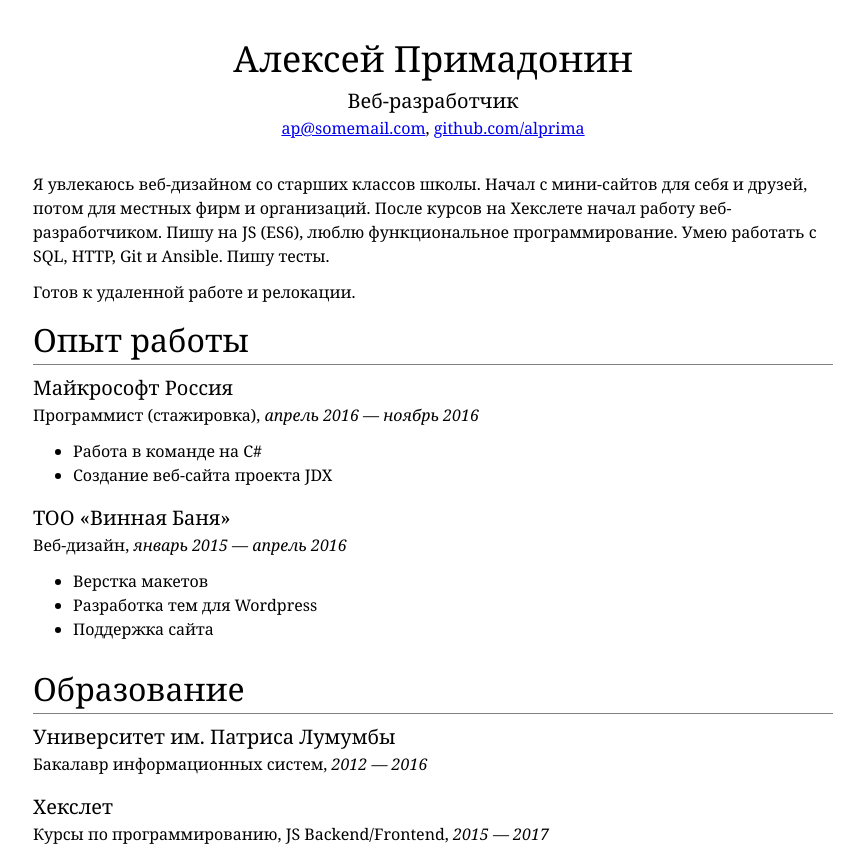
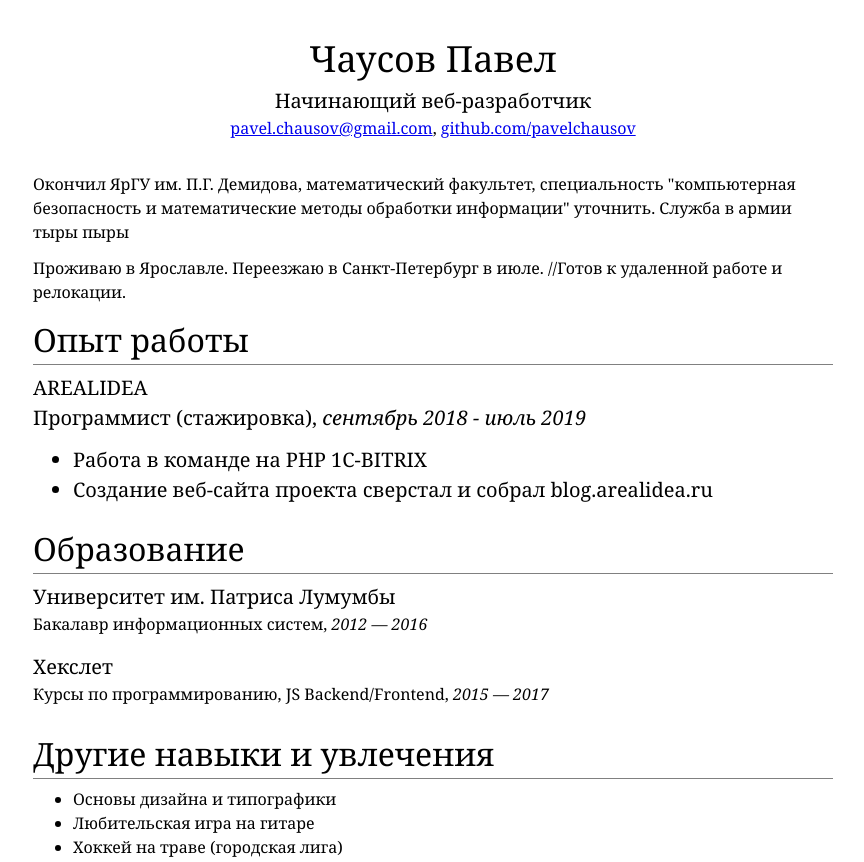
Before and after one commit to PavelChausov/pavelchausov.github.io, a plain HTML site: page index.html in a window 1280 px wide. Shown: the top 862 px of the page, without its empty margins (207-1071 px from the left). Drawn offline with Linux system fonts and the light colour scheme.

Commit message:
Update index.html

```diff
--- a/index.html
+++ b/index.html
@@ -3,52 +3,43 @@
   <head>
     <meta charset="UTF-8">
     <link rel="stylesheet" type="text/css" href="style.css">
-    <title>Резюме Алексей Примадонин</title>
+    <title>Резюме Павел Чаусов </title>
   </head>
 
   <body>
     <div id="header">
-      <h1>Алексей Примадонин</h1>
-      <h3>Веб-разработчик</h3>
+      <h1>Чаусов Павел</h1>
+      <h3>Начинающий веб-разработчик</h3>
       <p>
-        <a href="mailto:ap@somemail.com">ap@somemail.com</a>,
-        <a href="https://github.com/alprima">github.com/alprima</a>
+        <a href="mailto:pavel.chausov@gmail.com">pavel.chausov@gmail.com</a>,
+        <a href="https://github.com/pavelchausov">github.com/pavelchausov</a>
       </p>
     </div>
 
     <div id="main">
       <p>
-        Я увлекаюсь веб-дизайном со старших классов школы. Начал с мини-сайтов для себя и друзей, потом для местных фирм и организаций. После курсов на Хекслете начал работу веб-разработчиком. Пишу на JS (ES6), люблю функциональное программирование. Умею работать с SQL, HTTP, Git и Ansible. Пишу тесты.
+        Окончил ЯрГУ им. П.Г. Демидова, математический факультет, специальность "компьютерная безопасность и математические методы обработки информации" уточнить.
+        Служба в армии тыры пыры
       </p>
 
       <p>
-        Готов к удаленной работе и релокации.
+        Проживаю в Ярославле. Переезжаю в Санкт-Петербург в июле.
+        //Готов к удаленной работе и релокации.
       </p>
 
       <div class="main_section">
         <h2>Опыт работы</h2>
 
         <div class="main_section_item">
-          <h3>Майкрософт Россия</h3>
-          <p>Программист (стажировка), <i>апрель 2016 — ноябрь 2016</i></p>
+          <h3>AREALIDEA
+          <p>Программист (стажировка), <i>сентябрь 2018 - июль 2019</i></p>
           <ul>
-            <li>Работа в команде на C#</li>
-            <li>Создание веб-сайта проекта JDX</li>
+            <li>Работа в команде на PHP 1C-BITRIX </li>
+            <li>Создание веб-сайта проекта сверстал и собрал blog.arealidea.ru </li>
           </ul>
         </div>
 
-        <div class="main_section_item">
-          <h3>TOO «Винная Баня»</h3>
-          <p>Веб-дизайн, <i>январь 2015 — апрель 2016</i></p>
-          <ul>
-            <li>Верстка макетов</li>
-            <li>Разработка тем для Wordpress</li>
-            <li>Поддержка сайта</li>
-          </ul>
-        </div>
-      </div>
-
-      <div class="main_section">
+        <div class="main_section">
         <h2>Образование</h2>
 
         <div class="main_section_item">
```
